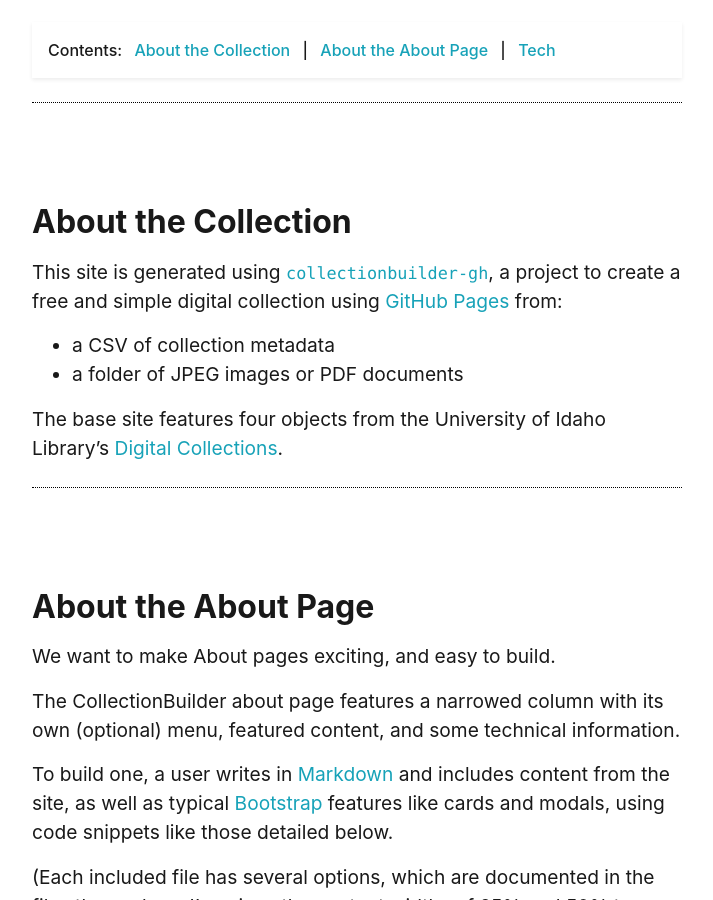
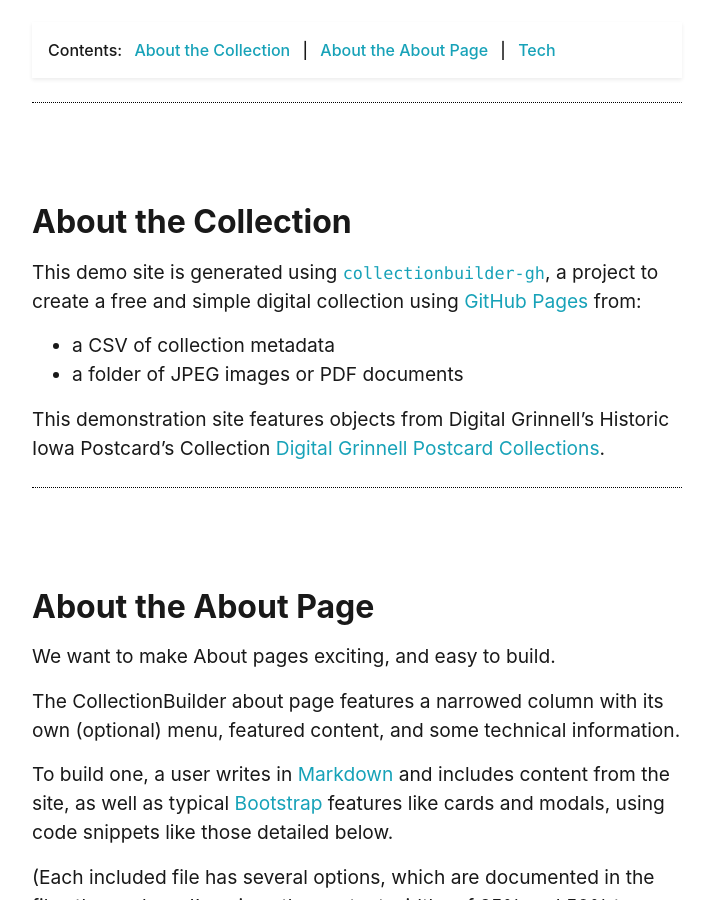
Before and after one commit to bluelittle/collection-builder-postcards, a Jekyll site: the page built from pages/about.md, in a window 1280 px wide and 900 px high, scrolled down 410 px. Shown: the whole window, without its empty margins (283-996 px from the left). Built offline with Jekyll 4.4.1, drawn with Linux system fonts in a browser that asks for light colours.

Commit message:
Update about.md
Just a start

```diff
--- a/pages/about.md
+++ b/pages/about.md
@@ -12,12 +12,13 @@ permalink: /about.html
 
 ## About the Collection
 
-This site is generated using [`collectionbuilder-gh`](https://collectionbuilding.github.io/gh/), a project to create a free and simple digital collection using [GitHub Pages](https://pages.github.com/) from:
+This demo site is generated using [`collectionbuilder-gh`](https://collectionbuilding.github.io/gh/), a project to create a free and simple digital collection using [GitHub Pages](https://pages.github.com/) from:
 
 - a CSV of collection metadata
 - a folder of JPEG images or PDF documents
 
-The base site features four objects from the University of Idaho Library's [Digital Collections](https://www.lib.uidaho.edu/digital).
+This demonstration site features objects from Digital Grinnell's Historic Iowa Postcard's Collection [Digital Grinnell Postcard Collections](https://digital.grinnell.edu/islandora/object/grinnell:postcards).
+
 
 ## About the About Page
 
```
